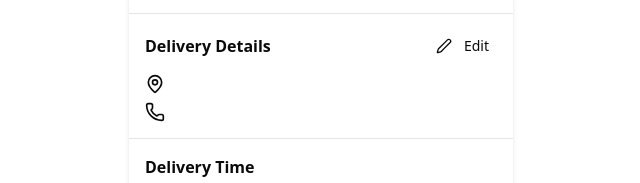
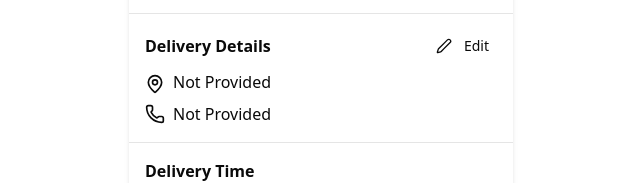
Before and after one commit to Aryan9901/LocalMart, a React (Vite) app in the folder frontend/: page /cart in a window 1280 px wide. Shown: the part 369-552 px from the top of the page, without its empty margins (319-959 px from the left). Built offline with nearby package versions, Linux system fonts and the light colour scheme; no server answers; sample sign-in values are in the browser's storage.

Commit message:
updated delivery addresses

```diff
--- a/frontend/src/components/elements/ShoppingCart.jsx
+++ b/frontend/src/components/elements/ShoppingCart.jsx
@@ -532,12 +532,20 @@ const ShoppingCart = () => {
                 <p>{`${address?.addressLineOne || ""} ${
                   address?.addressLineTwo || ""
                 } ${address?.city || ""} ${address?.district || ""} ${
-                  address?.country || ""
-                } ${address?.pinCode || ""}`}</p>
+                  address?.state || ""
+                } ${address?.country || ""} ${address?.pinCode || ""} ${
+                  !address?.addressLineOne &&
+                  !address?.addressLineTwo &&
+                  !address?.city &&
+                  !address?.country &&
+                  !address?.state &&
+                  !address?.pinCode &&
+                  "Not Provided"
+                }`}</p>
               </div>
               <div className="flex items-center">
                 <Phone className="w-5 h-5 mr-2" />
-                <p>{address?.contactNo}</p>
+                <p>{address?.contactNo || "Not Provided"}</p>
               </div>
             </>
           )}
--- a/frontend/src/pages/vendor/OrderDetails.jsx
+++ b/frontend/src/pages/vendor/OrderDetails.jsx
@@ -406,12 +406,14 @@ export default function OrderDetails() {
                   <div className="flex gap-3">
                     <MapPin className="h-5 w-5 shrink-0 text-gray-500" />
                     <p className="text-sm text-gray-600">
-                      {order.deliveryAddress}
+                      {order?.deliveryAddress || "Not Provided"}
                     </p>
                   </div>
                   <div className="flex gap-3">
                     <Phone className="h-5 w-5 shrink-0 text-gray-500" />
-                    <p className="text-sm text-gray-600">{order.contactNo}</p>
+                    <p className="text-sm text-gray-600">
+                      {order?.contactNo || "Not Provided"}
+                    </p>
                   </div>
                 </div>
               </section>
```
